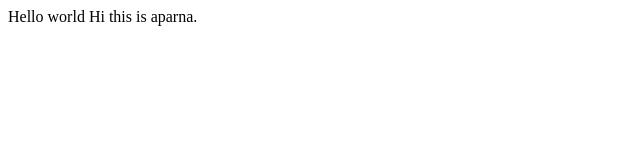
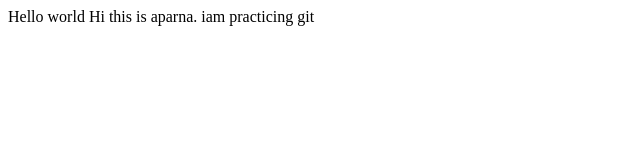
Before and after one commit to aparnachavali/demorepo, a plain HTML site: page index.html in a window 1280 px wide. Shown: the whole page, without its empty margins (0-640 px from the left). Drawn offline with Linux system fonts and the light colour scheme.

Commit message:
Update index.html

```diff
--- a/index.html
+++ b/index.html
@@ -2,5 +2,6 @@
     <body>
         Hello world
         Hi this is aparna.
+        iam practicing git
     </body>
 </html>
```
